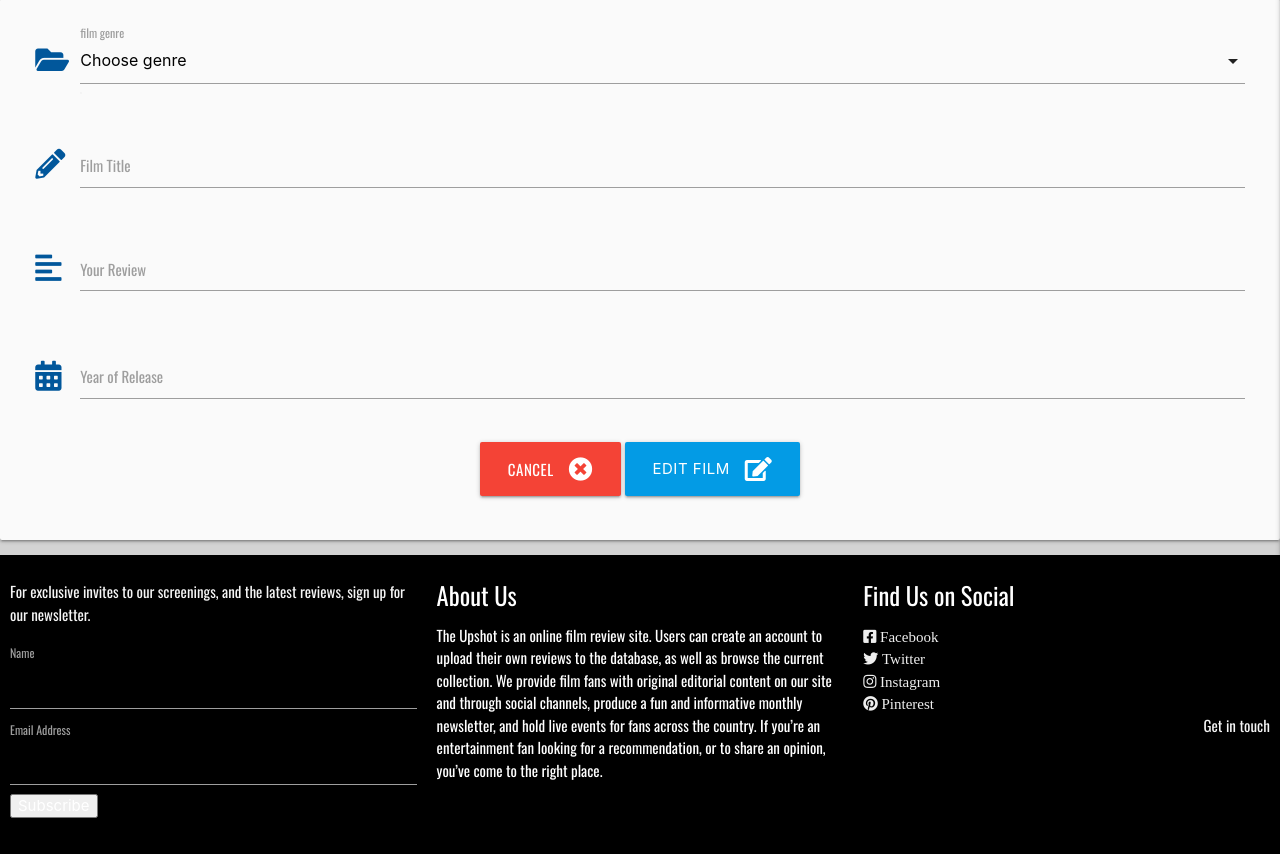
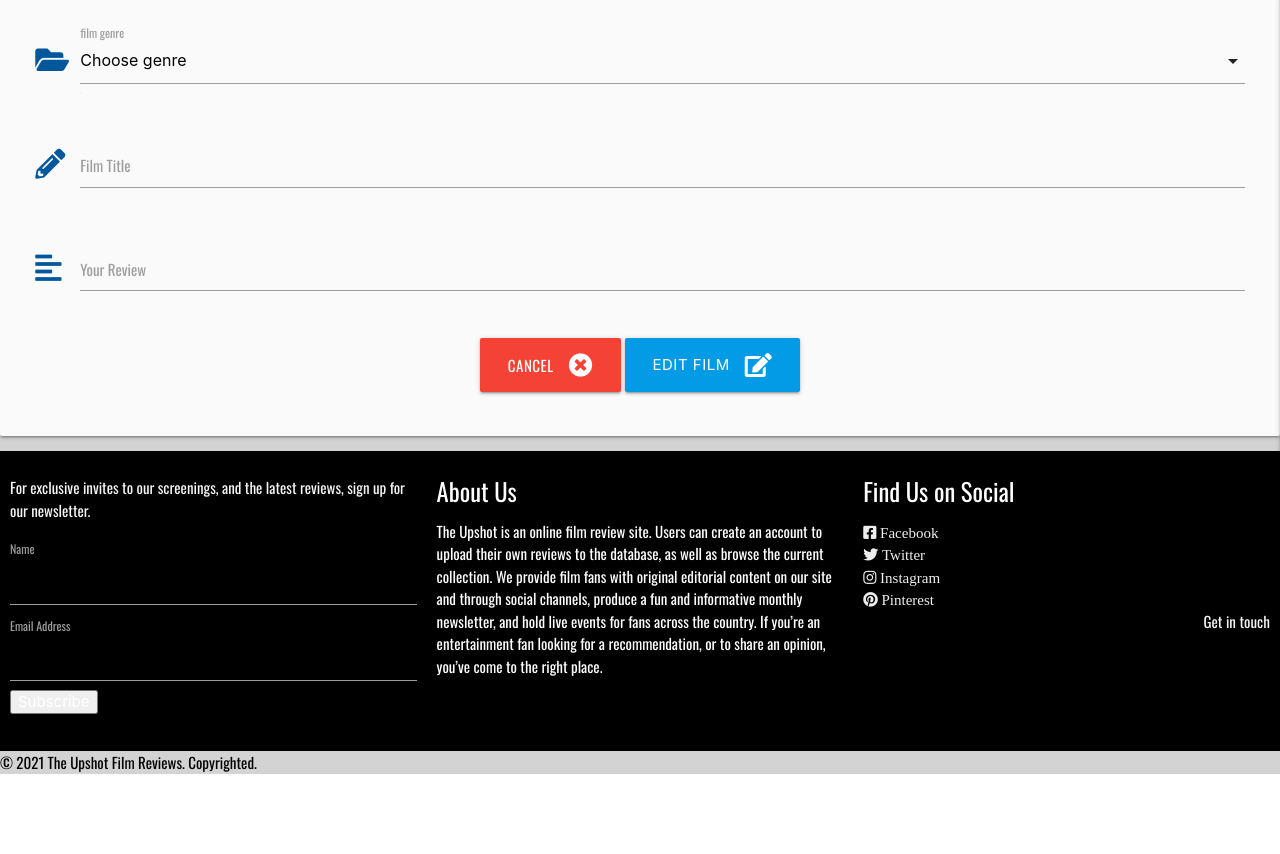
Before and after one commit to Code-Institute-Submissions/Mishsmelle-milestone-three_DecResub, a Flask app: template templates/edit_film.html in a window 1280 px wide. Shown: the part 160-1014 px from the top of the page. After the commit the page ends 934 px from the top, so only its background shows below. Run offline with Flask 2, Linux system fonts and the light colour scheme; the template is opened without the code that fills it, so the values that code supplies are empty; some libraries are stand-ins or nearby versions.

Commit message:
removed release date section from edit film page

```diff
--- a/templates/edit_film.html
+++ b/templates/edit_film.html
@@ -41,15 +41,6 @@
                 <label for="review">Your Review</label>
             </div>
         </div>
-        <!-- date picker -->
-        <div class="row">
-            <div class="input-field col s12">
-                <i class="fas fa-calendar-alt prefix light-blue-text text-darken-4"></i>
-                <input id="released" name="released" type="text" value="{{ film.released }}"
-                    class="datepicker validate" required>
-                <label for="released">Year of Release</label>
-            </div>
-        </div>
         <!-- submit button -->
         <div class="row">
             <div class="col s12 center-align">
```
